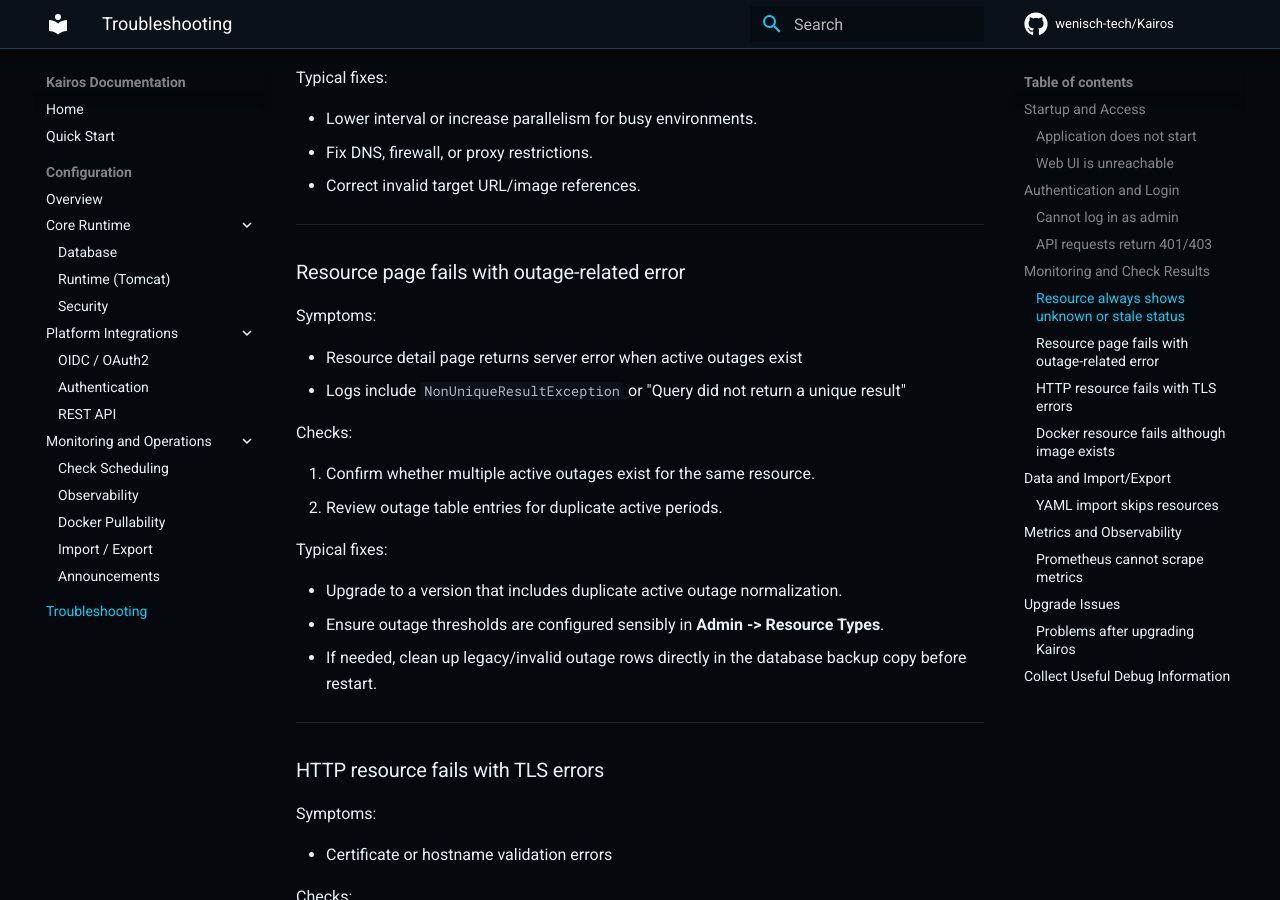
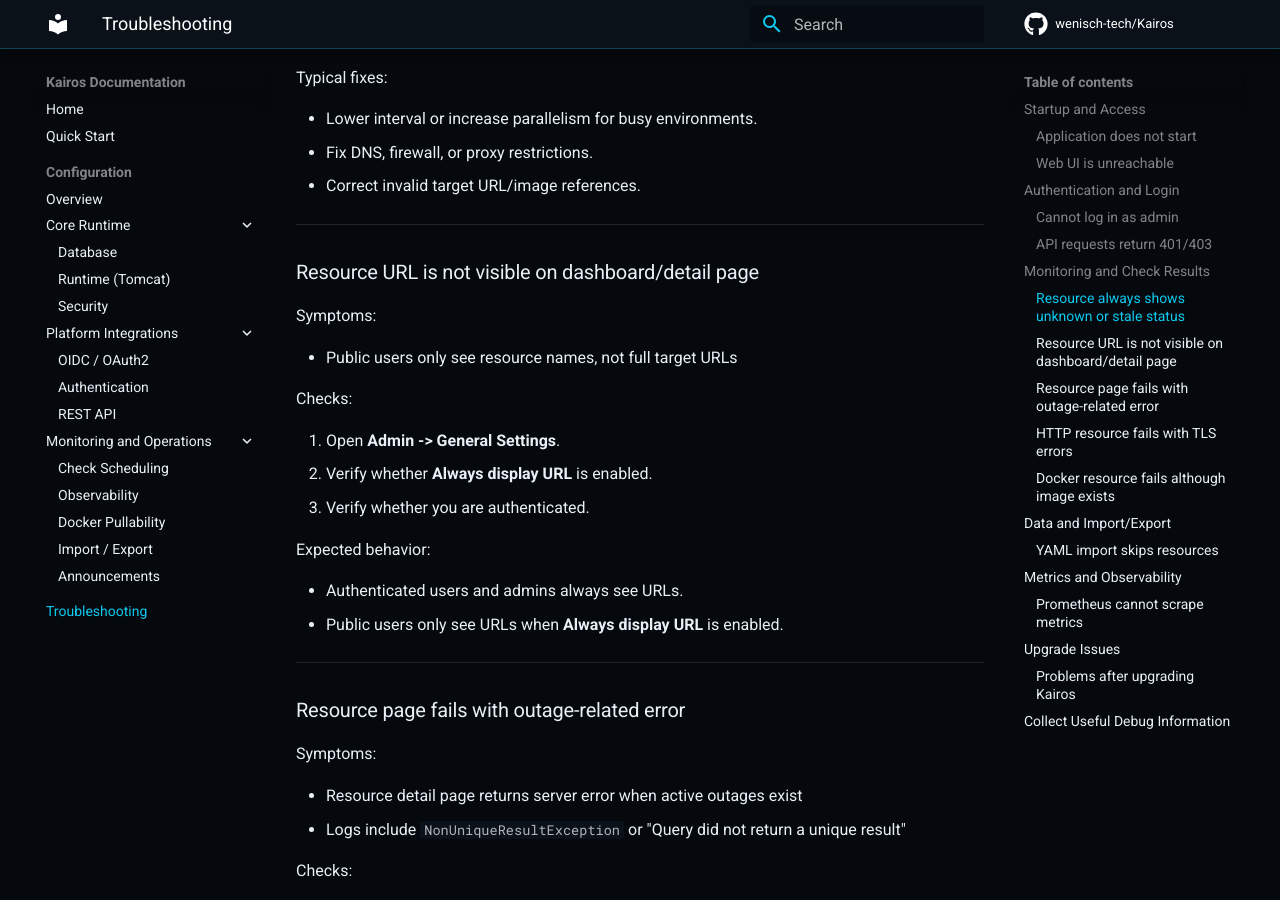
Before and after one commit to JFWenisch/Kairos, an MkDocs documentation site: the page built from docs/troubleshooting.md, in a window 1280 px wide and 900 px high, scrolled down 2745 px. Built offline with MkDocs 1.6.1 and Material for MkDocs 9.7.7, drawn with Linux system fonts in a browser that asks for light colours; comment, search, counter and statistics services are not loaded.

Commit message:
feat: Added Option to hide configured URLS for non-authenticated useres

```diff
--- a/docs/troubleshooting.md
+++ b/docs/troubleshooting.md
@@ -121,6 +121,25 @@ Typical fixes:
 - Lower interval or increase parallelism for busy environments.
 - Fix DNS, firewall, or proxy restrictions.
 - Correct invalid target URL/image references.
+
+---
+
+### Resource URL is not visible on dashboard/detail page
+
+Symptoms:
+
+- Public users only see resource names, not full target URLs
+
+Checks:
+
+1. Open **Admin -> General Settings**.
+2. Verify whether **Always display URL** is enabled.
+3. Verify whether you are authenticated.
+
+Expected behavior:
+
+- Authenticated users and admins always see URLs.
+- Public users only see URLs when **Always display URL** is enabled.
 
 ---
 
--- a/src/main/resources/templates/detail.html
+++ b/src/main/resources/templates/detail.html
@@ -46,7 +46,7 @@
                     <h1 class="h2 mb-0 detail-title" th:text="${vm.resource.name}">Resource Name</h1>
                     <p class="text-muted mb-0 detail-subline">
                         <span class="badge detail-type-badge me-2" th:text="${vm.resource.resourceType}">TYPE</span>
-                        <code th:text="${vm.resource.target}">target</code>
+                        <code th:if="${showResourceUrl}" th:text="${vm.resource.target}">target</code>
                     </p>
                 </div>
             </div>
```
Also changed, not shown: docs/configuration-security.md (+15 -0 lines), docs/configuration.md (+1 -1 lines), src/main/resources/templates/admin/settings.html (+8 -0 lines), src/main/resources/templates/index.html (+4 -4 lines), 4 other files.
